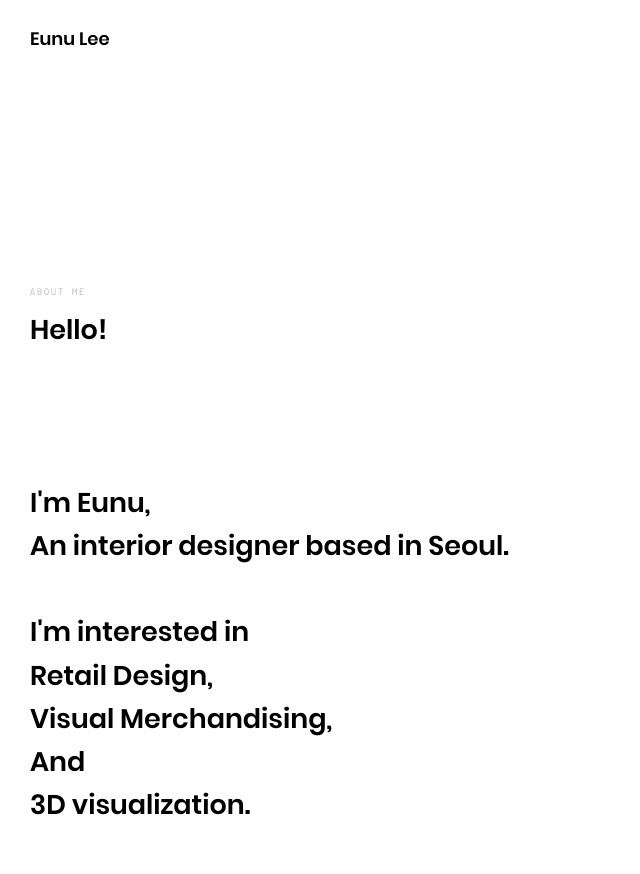
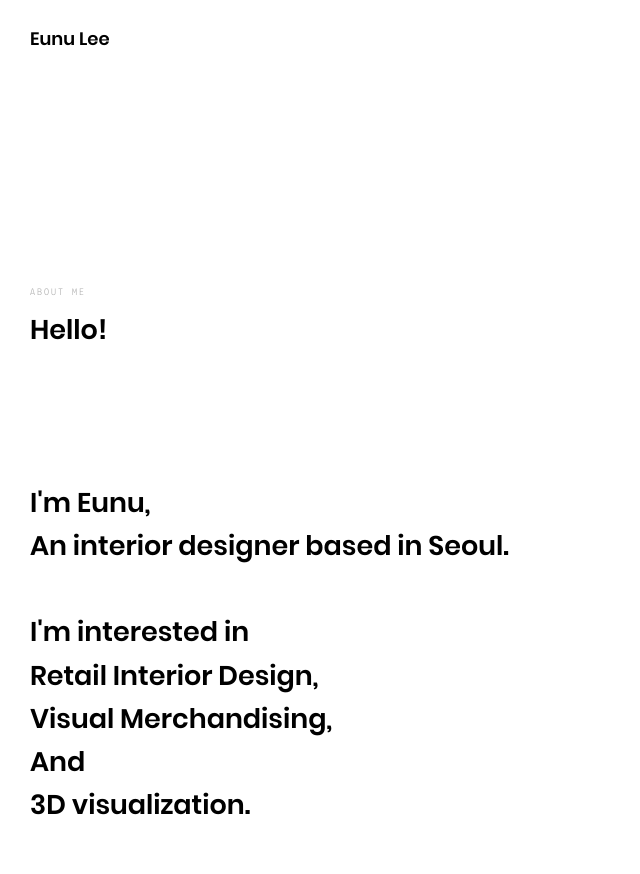
Before and after one commit to Eunnnnu/2, a Jekyll site: the page built from index.html, in a window 1280 px wide. Shown: the top 874 px of the page, without its empty margins (0-640 px from the left). Built offline with Jekyll 4.4.1, drawn with Linux system fonts in a browser that asks for light colours; nearby versions of some CDN libraries; library files that are not in the unit come from our copies; grey boxes are pictures that could not be loaded.

Commit message:
Update _config.yml

```diff
--- a/_config.yml
+++ b/_config.yml
@@ -9,7 +9,7 @@ description: "Hello!
 <br> An interior designer based in Seoul.
 <br>
 <br> I'm interested in
-<br>Retail Design,
+<br>Retail Interior Design,
 <br>Visual Merchandising,
 <br>And
 <br>3D visualization."
```
